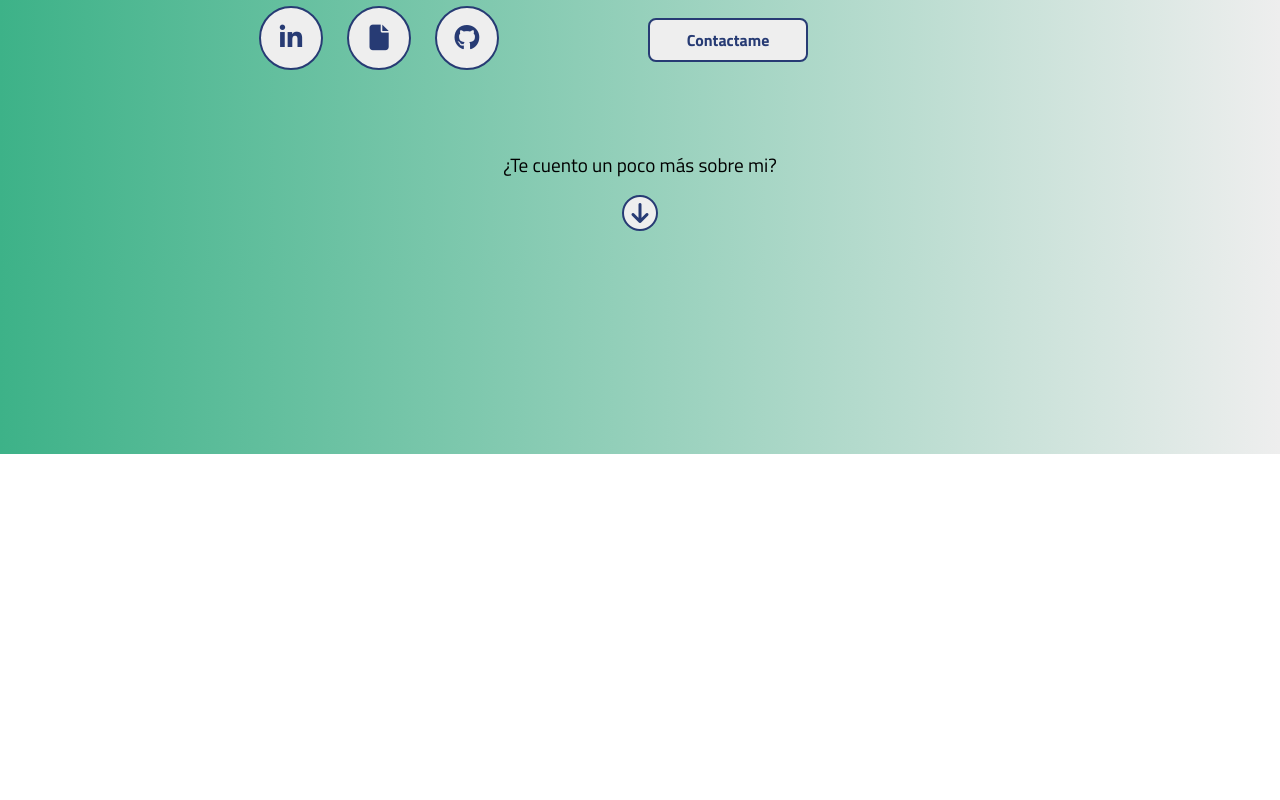
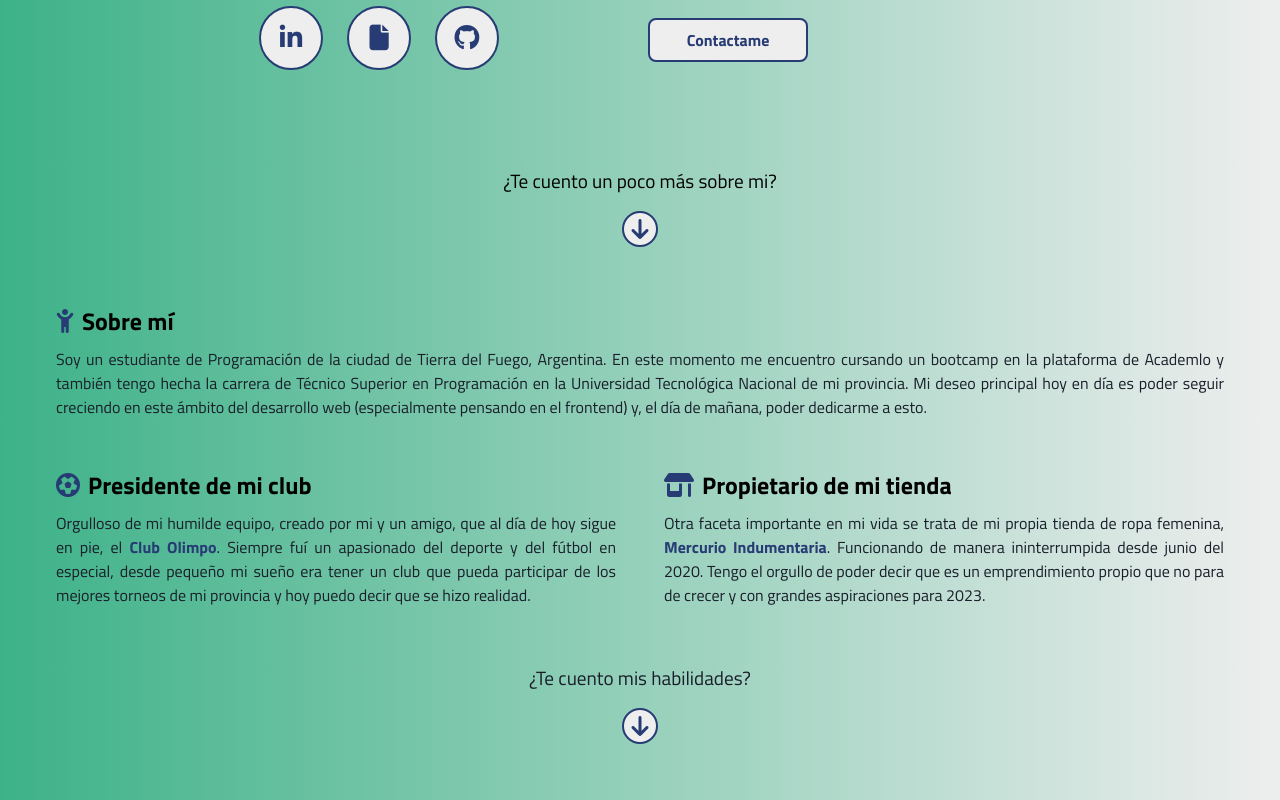
Before and after one commit to axelbriandip/portafolio-pro, a React (Vite) app: page / in a window 1280 px wide. Shown: the part 346-1146 px from the top of the page. Before the commit the page ends 800 px from the top, so only its background shows below. Built offline with nearby package versions, Linux system fonts and the light colour scheme.

Commit message:
section about me done

```diff
--- a/src/App.jsx
+++ b/src/App.jsx
@@ -4,12 +4,14 @@ import './css/main.css';
 import './components/Nav';
 import Nav from './components/Nav';
 import Home from './components/Home';
+import SobreMi from './components/SobreMi';
 
 function App() {
   return (
     <div className="App">
       <Nav/>
       <Home/>
+      <SobreMi/>
     </div>
   )
 }
--- a/src/components/Home.jsx
+++ b/src/components/Home.jsx
@@ -10,7 +10,7 @@ const Home = () => {
     return (
         <section className='container-home'>
             {/* circles */}
-            <article className="circles col-5 col-s-12">
+            <article className="circles col-md-5 col-sm-12">
                 <div className="photo animate__animated animate__backInDown">
                     <img src={photo} alt="photo"/>
                 </div>
@@ -30,7 +30,7 @@ const Home = () => {
                 </div>
             </article>
             {/* text */}
-            <article className="text col-5 col-s-12 animate__animated animate__backInRight">
+            <article className="text col-md-5 col-sm-12 animate__animated animate__backInRight">
                 <p className='name'><i className="fa-solid fa-hand animate__animated animate__wobble animate__delay-1s"></i> Soy <span>Axel Brian Dip</span>,</p>
                 <h1 className='title'>DESARROLLADOR <br/> FRONT-END.</h1>
                 <p className='description'>Me dedico al diseño, creación, realización y mantenimiento de páginas y/o aplicaciones web.</p>
@@ -38,7 +38,7 @@ const Home = () => {
             </article>
             <article className="footer-home col-12 animate__animated animate__backInUp">
                 <p>¿Te cuento un poco más sobre mi?</p>
-                <i className="fa-solid fa-circle-arrow-down"></i>
+                <i className="fa-solid fa-circle-arrow-down arrow-next"></i>
             </article>
         </section>
     );
--- /dev/null
+++ b/src/components/SobreMi.jsx
@@ -0,0 +1,26 @@
+import React from 'react';
+
+const SobreMi = () => {
+    return (
+        <section className='container-sobre-mi row'>
+            <article className="sm-main col-md-12">
+                <i className="fa-solid fa-child-reaching"></i><h2>Sobre mí</h2>
+                <p>Soy un estudiante de Programación de la ciudad de Tierra del Fuego, Argentina. En este momento me encuentro cursando un bootcamp en la plataforma de Academlo y también tengo hecha la carrera de Técnico Superior en Programación en la Universidad Tecnológica Nacional de mi provincia. Mi deseo principal hoy en día es poder seguir creciendo en este ámbito del desarrollo web (especialmente pensando en el frontend) y, el día de mañana, poder dedicarme a esto.</p>
+            </article>
+            <article className="sm-hobbie1 col-md-6 col-sm-12">
+                <i className="fa-solid fa-futbol"></i><h2>Presidente de mi club</h2>
+                <p>Orgulloso de mi humilde equipo, creado por mi y un amigo, que al día de hoy sigue en pie, el <a id='tooltip' href="https://facebook.com/clubolimpo.rg" target='_blank'>Club Olimpo<span id='tooltipText'>Visitar Facebook</span></a>. Siempre fuí un apasionado del deporte y del fútbol en especial, desde pequeño mi sueño era tener un club que pueda participar de los mejores torneos de mi provincia y hoy puedo decir que se hizo realidad.</p>
+            </article>
+            <article className="sm-hobbie1 col-md-6 col-sm-12">
+                <i className="fa-solid fa-shop"></i><h2>Propietario de mi tienda</h2>
+                <p>Otra faceta importante en mi vida se trata de mi propia tienda de ropa femenina, <a id='tooltip' href="https://instagram.com/mercurio.rg" target='_blank'>Mercurio Indumentaria<span id='tooltipText'>Visitar Instagram</span></a>. Funcionando de manera ininterrumpida desde junio del 2020. Tengo el orgullo de poder decir que es un emprendimiento propio que no para de crecer y con grandes aspiraciones para 2023.</p>
+            </article>
+            <article className='footer-sobremi col-md-12'>
+                <p>¿Te cuento mis habilidades?</p>
+                <i className="fa-solid fa-circle-arrow-down arrow-next"></i>
+            </article>
+        </section>
+    );
+};
+
+export default SobreMi;
--- /dev/null
+++ b/src/css/col2.css
@@ -0,0 +1,260 @@
+.row {
+    display: flex;
+    flex-wrap: wrap;
+}
+
+.col-12 {
+    width: 100%;
+}
+
+.col-11 {
+    width: calc(100% / 12 * 11);
+}
+
+.col-10 {
+    width: calc(100% / 12 * 10);
+}
+
+.col-9 {
+    width: calc(100% / 12 * 9);
+}
+
+.col-8 {
+    width: calc(100% / 12 * 8);
+}
+
+.col-7 {
+    width: calc(100% / 12 * 7);
+}
+
+.col-6 {
+    width: 50%;
+}
+
+.col-5 {
+    width: calc(100% / 12 * 5);
+}
+
+.col-4 {
+    width: 33.33%;
+}
+
+.col-3 {
+    width: 25%;
+}
+
+.col-2 {
+    width: calc(100% / 12 * 2);
+}
+
+.col-1 {
+    width: calc(100% / 12);
+}
+
+
+/* // Extra small devices (portrait phones, less than 576px)
+// No media query for `xs` since all other classes are default */
+
+/* // Small devices (landscape phones, 576px and up) */
+@media (min-width: 576px) {
+    .col-sm-12 {
+        width: 100%;
+    }
+
+    .col-sm-11 {
+        width: calc(100% / 12 * 11);
+    }
+
+    .col-sm-10 {
+        width: calc(100% / 12 * 10);
+    }
+
+    .col-sm-9 {
+        width: calc(100% / 12 * 9);
+    }
+
+    .col-sm-8 {
+        width: calc(100% / 12 * 8);
+    }
+
+    .col-sm-7 {
+        width: calc(100% / 12 * 7);
+    }
+
+    .col-sm-6 {
+        width: 50%;
+    }
+
+    .col-sm-5 {
+        width: calc(100% / 12 * 5);
+    }
+
+    .col-sm-4 {
+        width: 33.33%;
+    }
+
+    .col-sm-3 {
+        width: 25%;
+    }
+
+    .col-sm-2 {
+        width: calc(100% / 12 * 2);
+    }
+
+    .col-sm-1 {
+        width: calc(100% / 12);
+    }
+}
+
+/* // Medium devices (tablets, 768px and up) */
+@media (min-width: 768px) {
+    .col-md-12 {
+        width: 100%;
+    }
+
+    .col-md-11 {
+        width: calc(100% / 12 * 11);
+    }
+
+    .col-md-10 {
+        width: calc(100% / 12 * 10);
+    }
+
+    .col-md-9 {
+        width: calc(100% / 12 * 9);
+    }
+
+    .col-md-8 {
+        width: calc(100% / 12 * 8);
+    }
+
+    .col-md-7 {
+        width: calc(100% / 12 * 7);
+    }
+
+    .col-md-6 {
+        width: 50%;
+    }
+
+    .col-md-5 {
+        width: calc(100% / 12 * 5);
+    }
+
+    .col-md-4 {
+        width: 33.33%;
+    }
+
+    .col-md-3 {
+        width: 25%;
+    }
+
+    .col-md-2 {
+        width: calc(100% / 12 * 2);
+    }
+
+    .col-md-1 {
+        width: calc(100% / 12);
+    }
+}
+
+/* // Large devices (desktops, 992px and up) */
+@media (min-width: 992px) {
+    .col-lg-12 {
+        width: 100%;
+    }
+
+    .col-lg-11 {
+        width: calc(100% / 12 * 11);
+    }
+
+    .col-lg-10 {
+        width: calc(100% / 12 * 10);
+    }
+
+    .col-lg-9 {
+        width: calc(100% / 12 * 9);
+    }
+
+    .col-lg-8 {
+        width: calc(100% / 12 * 8);
+    }
+
+    .col-lg-7 {
+        width: calc(100% / 12 * 7);
+    }
+
+    .col-lg-6 {
+        width: 50%;
+    }
+
+    .col-lg-5 {
+        width: calc(100% / 12 * 5);
+    }
+
+    .col-lg-4 {
+        width: 33.33%;
+    }
+
+    .col-lg-3 {
+        width: 25%;
+    }
+
+    .col-lg-2 {
+        width: calc(100% / 12 * 2);
+    }
+
+    .col-lg-1 {
+        width: calc(100% / 12);
+    }
+}
+
+/* // Extra large devices (large desktops, 1200px and up) */
+@media (min-width: 1200px) {
+    .col-xl-12 {
+        width: 100%;
+    }
+
+    .col-xl-11 {
+        width: calc(100% / 12 * 11);
+    }
+
+    .col-xl-10 {
+        width: calc(100% / 12 * 10);
+    }
+
+    .col-xl-9 {
+        width: calc(100% / 12 * 9);
+    }
+
+    .col-xl-8 {
+        width: calc(100% / 12 * 8);
+    }
+
+    .col-xl-7 {
+        width: calc(100% / 12 * 7);
+    }
+
+    .col-xl-6 {
+        width: 50%;
+    }
+
+    .col-xl-5 {
+        width: calc(100% / 12 * 5);
+    }
+
+    .col-xl-4 {
+        width: 33.33%;
+    }
+
+    .col-xl-3 {
+        width: 25%;
+    }
+
+    .col-xl-2 {
+        width: calc(100% / 12 * 2);
+    }
+
+    .col-xl-1 {
+        width: calc(100% / 12);
+    }
+}
--- a/src/css/home.css
+++ b/src/css/home.css
@@ -16,6 +16,8 @@ body {
     flex-wrap: wrap;
     justify-content: center;
     gap: 1rem;
+
+    /* background-image: linear-gradient(90deg, var(--green), var(--white)); */
 }
 /* circles */
 .photo, .linkedin, .cv, .github {
@@ -142,12 +144,12 @@ body {
     display: flex;
     flex-direction: column;
     align-items: center;
-    margin-top: 4rem;
+    margin-top: 5rem;
 }
 .footer-home p {
     font-size: 1.2rem;
 }
-.footer-home i {
+.footer-home .arrow-next {
     font-size: 2rem;
     margin-top: 1rem;
     color: var(--white);
@@ -157,7 +159,7 @@ body {
     cursor: pointer;
     transition: .2s all;
 }
-.footer-home i:hover {
+.footer-home .arrow-next:hover {
     color: var(--blue);
     background-color: var(--white);
 }
--- a/src/css/main.css
+++ b/src/css/main.css
@@ -1,7 +1,9 @@
 /* import all css */
 @import './nav.css';
 @import './home.css';
-@import './col.css';
+/* @import './col.css'; */
+@import './col2.css';
+@import './sobre-mi.css';
 
 * {
     padding: 0;
--- /dev/null
+++ b/src/css/sobre-mi.css
@@ -0,0 +1,51 @@
+.container-sobre-mi {
+    padding: 0 2rem 2rem 2rem;
+}
+.container-sobre-mi article {
+    padding: 1.5rem;
+    text-align: justify;
+}
+.container-sobre-mi article h2 {
+    display: inline;
+    padding-left: .5rem;
+}
+.container-sobre-mi article i {
+    font-size: 1.5rem;
+    color: var(--blue);
+}
+.container-sobre-mi article p {
+    color: var(--black);
+    margin-top: .5rem;
+}
+/* footer sobre mi */
+.footer-sobremi {
+    display: flex;
+    flex-direction: column;
+    align-items: center;
+    padding: 0;
+    /* margin-top: 5rem; */
+}
+.footer-sobremi p {
+    font-size: 1.2rem;
+}
+.footer-sobremi .arrow-next {
+    font-size: 2rem;
+    margin-top: 1rem;
+    cursor: pointer;
+    transition: .2s all;
+
+    background-color: var(--blue);
+    color: var(--white);
+    border: 2px solid var(--blue);
+    border-radius: 50%;
+}
+.footer-sobremi .arrow-next:hover {
+    color: var(--blue);
+    background-color: var(--white);
+}
+.sm-hobbie1 a,
+.sm-hobbie2 a {
+    color: var(--blue);
+    font-weight: 700;
+    text-decoration: none;
+}
```
